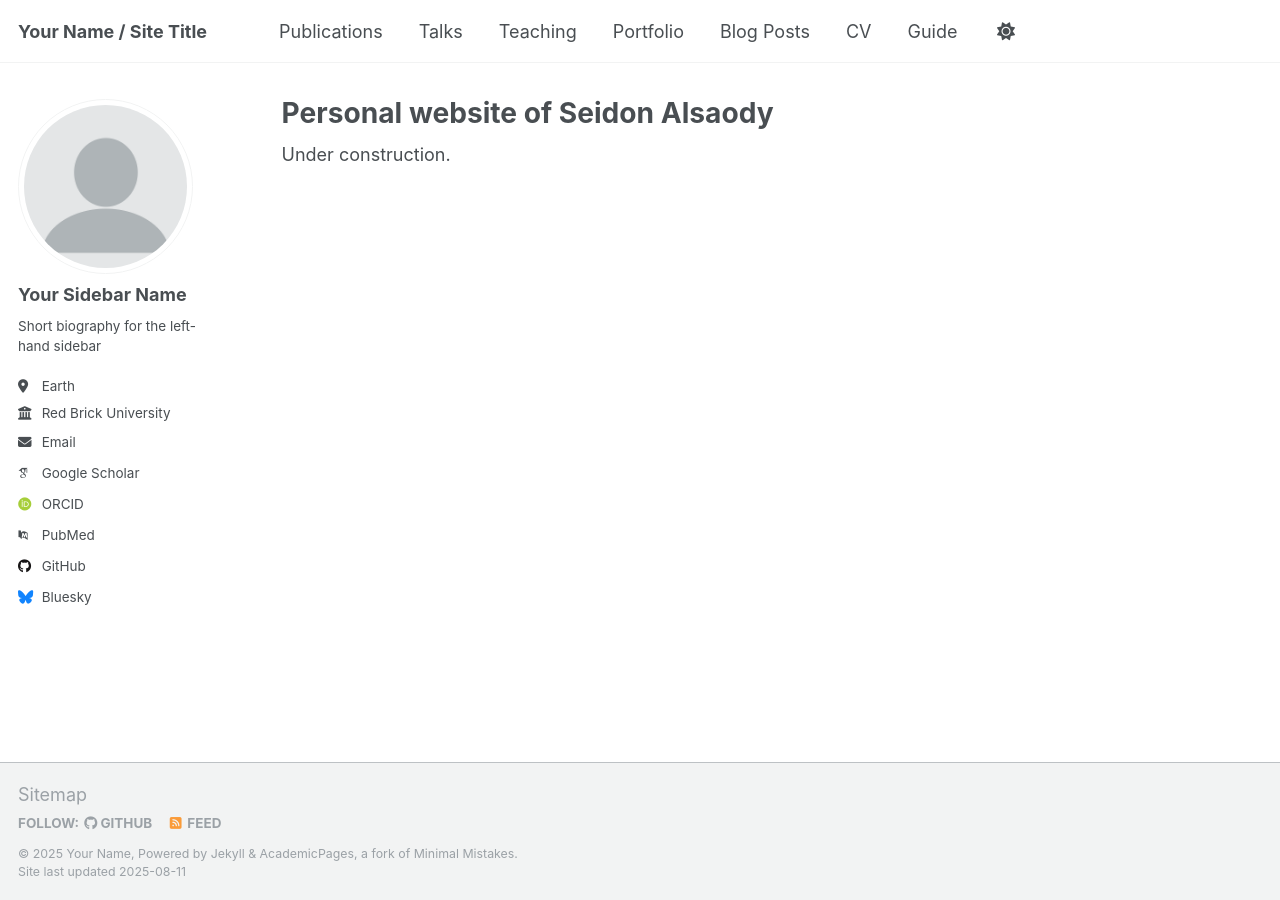
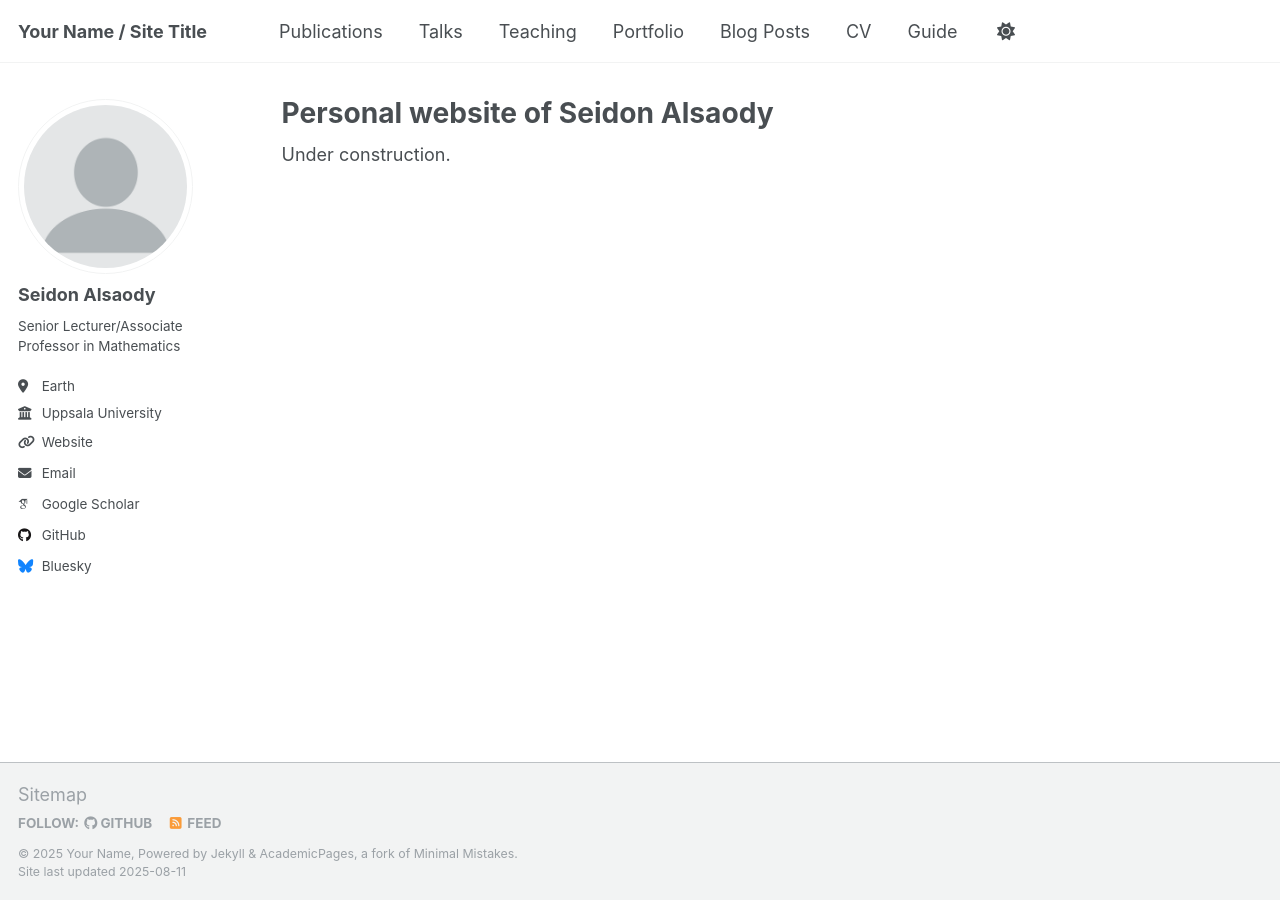
Before and after one commit to seidon-alsaody/seidon-alsaody.github.io, a Jekyll site: the page built from _pages/about.md, in a window 1280 px wide. Built offline with Jekyll 4.4.1, drawn with Linux system fonts in a browser that asks for light colours; some web fonts are replaced; a script that is not in the unit is left out.

Commit message:
Update _config.yml

```diff
--- a/_config.yml
+++ b/_config.yml
@@ -23,23 +23,23 @@ repository               : "academicpages/academicpages.github.io"
 author:
   # Biographic information
   avatar           : "profile.png"
-  name             : "Your Sidebar Name"
+  name             : "Seidon Alsaody"
   pronouns         : # example: "she/her"
-  bio              : "Short biography for the left-hand sidebar"
+  bio              : "Senior Lecturer/Associate Professor in Mathematics"
   location         : "Earth"
-  employer         : "Red Brick University"
-  uri              : # URL
-  email            : "none@example.org"
+  employer         : "Uppsala University"
+  uri              : "https://www.uu.se/en/contact-and-organisation/staff?query=N9-61"
+  email            : "seidon.alsaody@math.uu.se"
 
   # Academic websites
   academia         : # URL
   arxiv            : # URL - Update with the correct link to your profile
-  googlescholar    : "https://scholar.google.com/citations?user=PS_CX0AAAAAJ"
+  googlescholar    : "https://scholar.google.com/citations?user=kc99mB4AAAAJ"
   inspire-hep      : # URL
   impactstory      : # URL
-  orcid            : "http://orcid.org/yourorcidurl"
+  orcid            : # URL
   semantic         : # URL
-  pubmed           : "https://www.ncbi.nlm.nih.gov/pubmed/?term=john+snow"
+  pubmed           : # URL
   researchgate     : # URL
   scopus           : # URL
 
```
